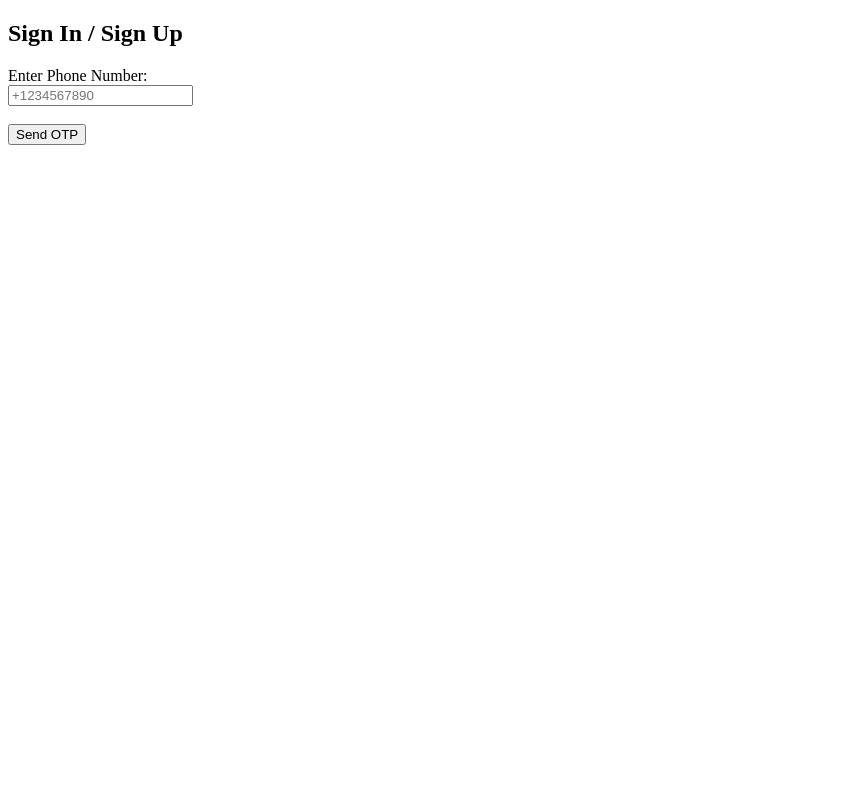
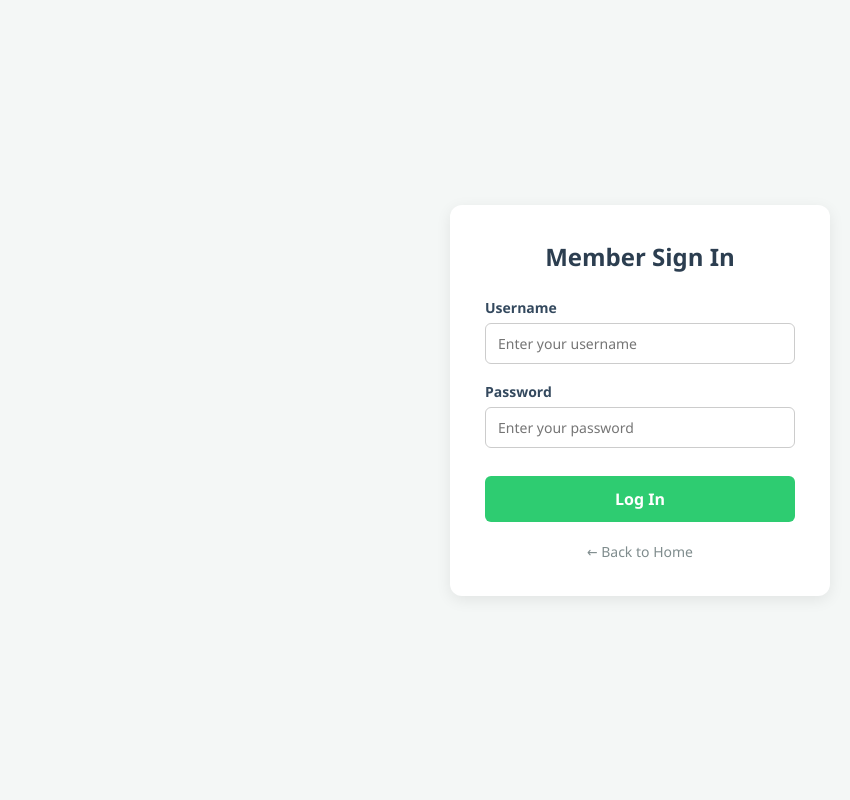
Before and after one commit to shivansh150479/Smart-Expense-Tracker.., a Flask app: page /login in a window 1280 px wide. Shown: the whole page, without its empty margins (0-850 px from the left). Run offline with Flask 3, Linux system fonts and the light colour scheme.

Commit message:
Revamp login page layout and styling

```diff
--- a/templates/login.html
+++ b/templates/login.html
@@ -2,25 +2,38 @@
 <html lang="en">
 <head>
     <meta charset="UTF-8">
+    <meta name="viewport" content="width=device-width, initial-scale=1.0">
     <title>Login - Budget Tracker</title>
+    <style>
+        * { box-sizing: border-box; margin: 0; padding: 0; font-family: 'Segoe UI', Tahoma, Geneva, Verdana, sans-serif; }
+        body { background-color: #f4f7f6; color: #333; display: flex; justify-content: center; align-items: center; min-height: 100vh; }
+        .login-card { background: #ffffff; padding: 35px; border-radius: 12px; box-shadow: 0 4px 15px rgba(0,0,0,0.08); width: 100%; max-width: 380px; }
+        h2 { text-align: center; color: #2c3e50; margin-bottom: 25px; }
+        .form-group { margin-bottom: 18px; }
+        label { display: block; margin-bottom: 6px; font-weight: 600; color: #34495e; font-size: 14px; }
+        input[type="text"], input[type="password"] { width: 100%; padding: 10px 12px; border: 1px solid #ccc; border-radius: 6px; font-size: 14px; }
+        input:focus { outline: none; border-color: #3498db; }
+        .submit-btn { width: 100%; padding: 12px; background-color: #2ecc71; color: white; border: none; border-radius: 6px; font-size: 16px; font-weight: 600; cursor: pointer; margin-top: 10px; }
+        .submit-btn:hover { background-color: #27ae60; }
+        .back-link { display: block; text-align: center; margin-top: 20px; color: #7f8c8d; text-decoration: none; font-size: 14px; }
+        .back-link:hover { text-decoration: underline; }
+    </style>
 </head>
 <body>
-    <h2>Sign In / Sign Up</h2>
-
-    {% with messages = get_flashed_messages() %}
-      {% if messages %}
-        <ul style="color: red;">
-        {% for message in messages %}
-          <li>{{ message }}</li>
-        {% endfor %}
-        </ul>
-      {% endif %}
-    {% endwith %}
-
-    <form action="/login" method="POST">
-        <label for="phone">Enter Phone Number:</label><br>
-        <input type="text" id="phone" name="phone" placeholder="+1234567890" required><br><br>
-        <button type="submit">Send OTP</button>
-    </form>
+    <div class="login-card">
+        <h2>Member Sign In</h2>
+        <form action="/dashboard" method="GET">
+            <div class="form-group">
+                <label for="username">Username</label>
+                <input type="text" id="username" placeholder="Enter your username" required>
+            </div>
+            <div class="form-group">
+                <label for="password">Password</label>
+                <input type="password" id="password" placeholder="Enter your password" required>
+            </div>
+            <button type="submit" class="submit-btn">Log In</button>
+        </form>
+        <a href="/" class="back-link">&larr; Back to Home</a>
+    </div>
 </body>
 </html>
```
